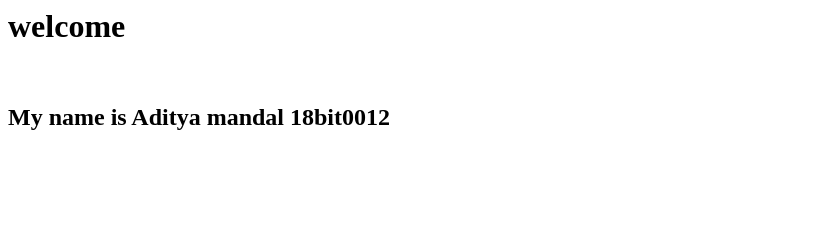
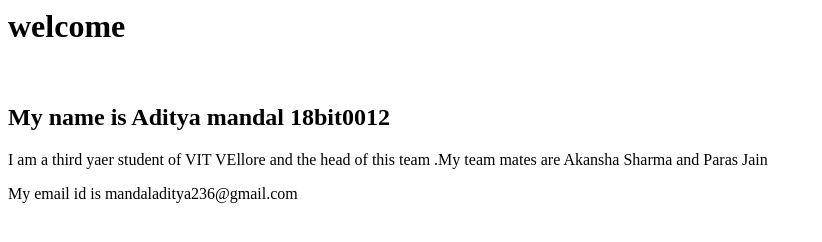
Before and after one commit to mandaladitya236/websitehpe, a plain HTML site: page index.html in a window 1280 px wide. Shown: the whole page, without its empty margins (0-822 px from the left). Drawn offline with Linux system fonts and the light colour scheme.

Commit message:
Changed Website

```diff
--- a/index.html
+++ b/index.html
@@ -1,6 +1,11 @@
+
 <html>
 <title> Jenkins CI/CD pipeline</title>
 <body>
 <h1> welcome</h1><br><h2>My name is Aditya mandal 18bit0012</h2>
+<p> I am a third yaer student of VIT VEllore and the head of this team
+.My team mates are Akansha Sharma and  Paras Jain</p>
+<p>My email id is mandaladitya236@gmail.com </p>
+
 </body>
 </html>
```
